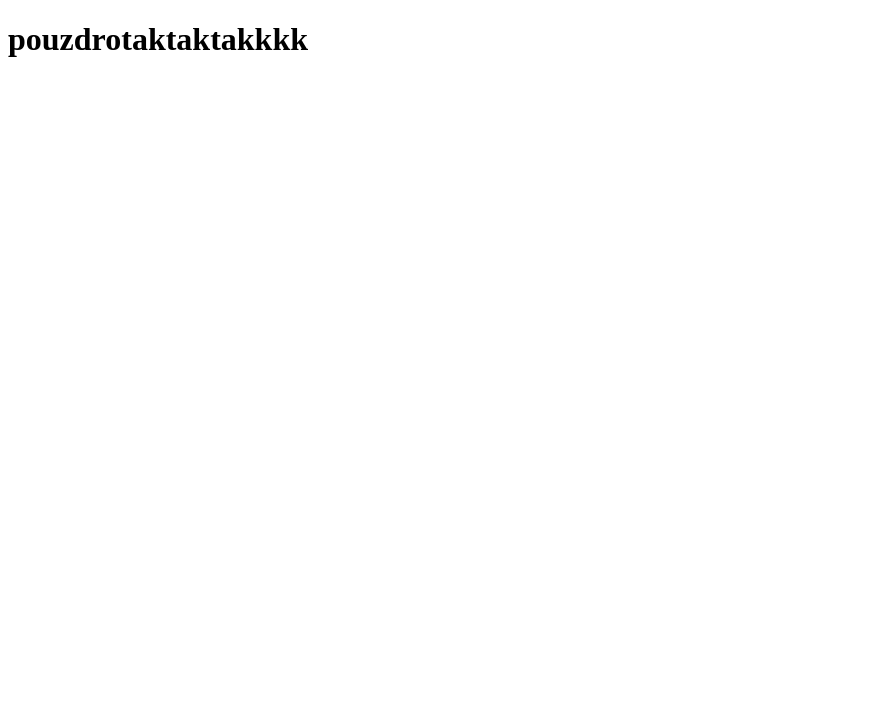
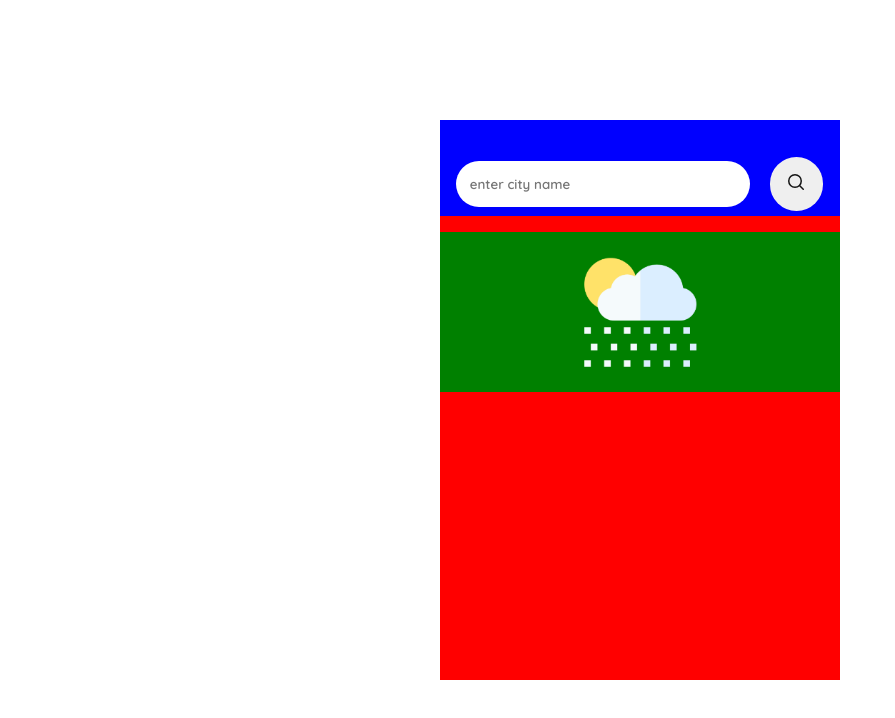
Before and after one commit to xostrch/weather-app, a plain HTML site: page index.html in a window 1280 px wide. Shown: the whole page, without its empty margins (0-895 px from the left). Drawn offline with Linux system fonts and the light colour scheme.

Commit message:
dodana struktura strony i wizualizacja

```diff
--- a/index.html
+++ b/index.html
@@ -4,8 +4,24 @@
     <meta charset="UTF-8">
     <meta name="viewport" content="width=device-width, initial-scale=1.0">
     <title>Weather App</title>
+    <link rel="stylesheet" href="style.css">
 </head>
 <body>
-    <h1>pouzdrotaktaktakkkk</h1>
+    <div class="main">
+        <div class="searching">
+            <div class="search-input">
+                <input type="text" class="input" placeholder="enter city name">
+            </div>
+            <div class="search-button">
+                <button class="button-search"><img src="search.svg"></button>
+            </div>
+        </div>
+        <div class="weather-icons">
+                <img src="rain.png" class="icons">
+        </div>
+        <div class="weather-temp">
+
+        </div>
+    </div>
 </body>
 </html>
--- /dev/null
+++ b/style.css
@@ -0,0 +1,81 @@
+@import url('https://fonts.googleapis.com/css2?family=Quicksand:wght@300..700&display=swap');
+
+.quicksand {
+  font-family: "Quicksand", sans-serif;
+  font-optical-sizing: auto;
+  font-style: normal;
+}
+
+*{
+    padding: 0;
+    margin: 0;
+    font-family: Quicksand;
+    font-weight: 600;
+}
+
+body{
+    display: flex;
+    justify-content: center;
+    align-items: center;
+    height: 100vh;
+    width: 100vw;
+}
+
+.main{
+    height: 35em;
+    width: 25em;
+    background-color: red;
+}
+
+.searching{
+    display: flex;
+    width: 100%;
+    height: 4em;
+    background-color: blue;
+    align-items: center;
+    padding-top: 2em;
+}
+
+.search-input{
+    width: 85%;
+    display: flex;
+    justify-content: center;
+}
+
+.search-button{
+    width: 15%;
+    justify-content: center;
+    display: flex;
+    margin-right: 1em;
+    padding-left: 1em;
+}
+
+.input{
+    border-radius: 5em;
+    height: 3.5em;
+    width: 21em;
+    border:none;
+    outline: none;
+    padding-left: 1em;
+    margin-left: 1em;
+}
+
+.button-search{
+    height: 4em;
+    width: 4em;
+    border-radius: 5em;
+    border: none;
+}
+
+.weather-icons{
+    display: flex;
+    justify-content: center;
+    width: 100%;
+    height: 10em;
+    background-color: green;
+    margin-top: 1em;
+}
+
+.icons{
+    height: 10em;
+}
```
Also changed, not shown: clear.png (added), clouds.png (added), drizzle.png (added), humidity.png (added), mist.png (added), rain.png (added), search.svg (added), snow.png (added), wind.png (added).
